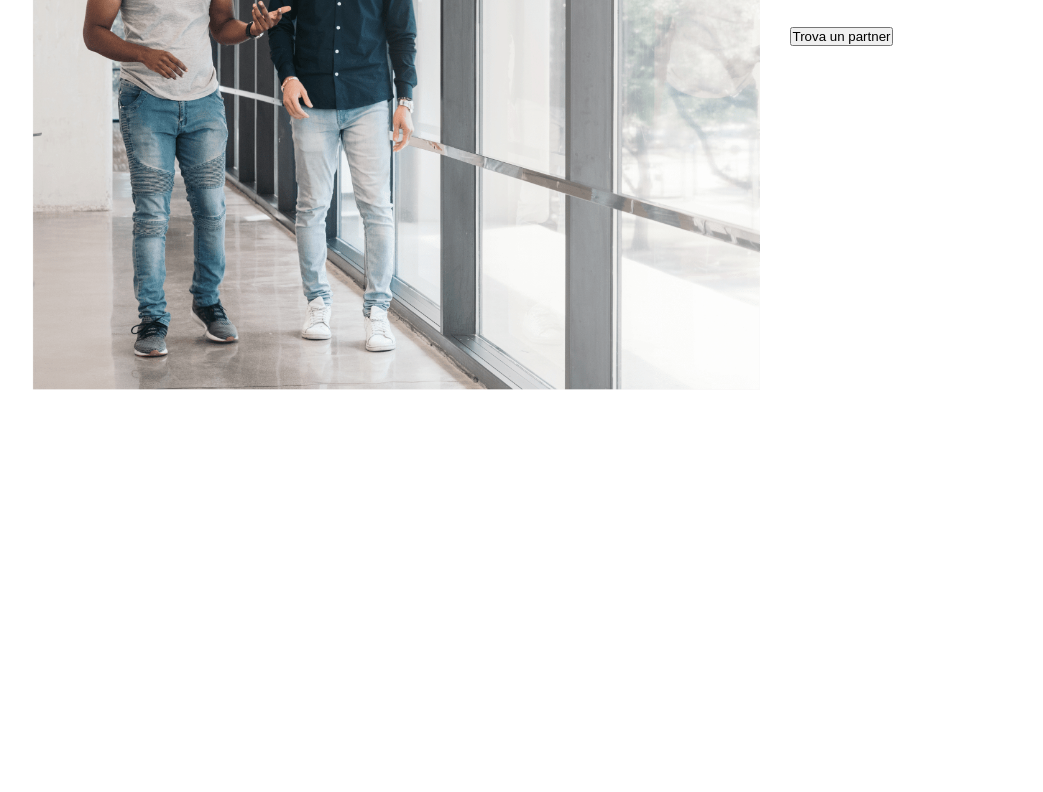
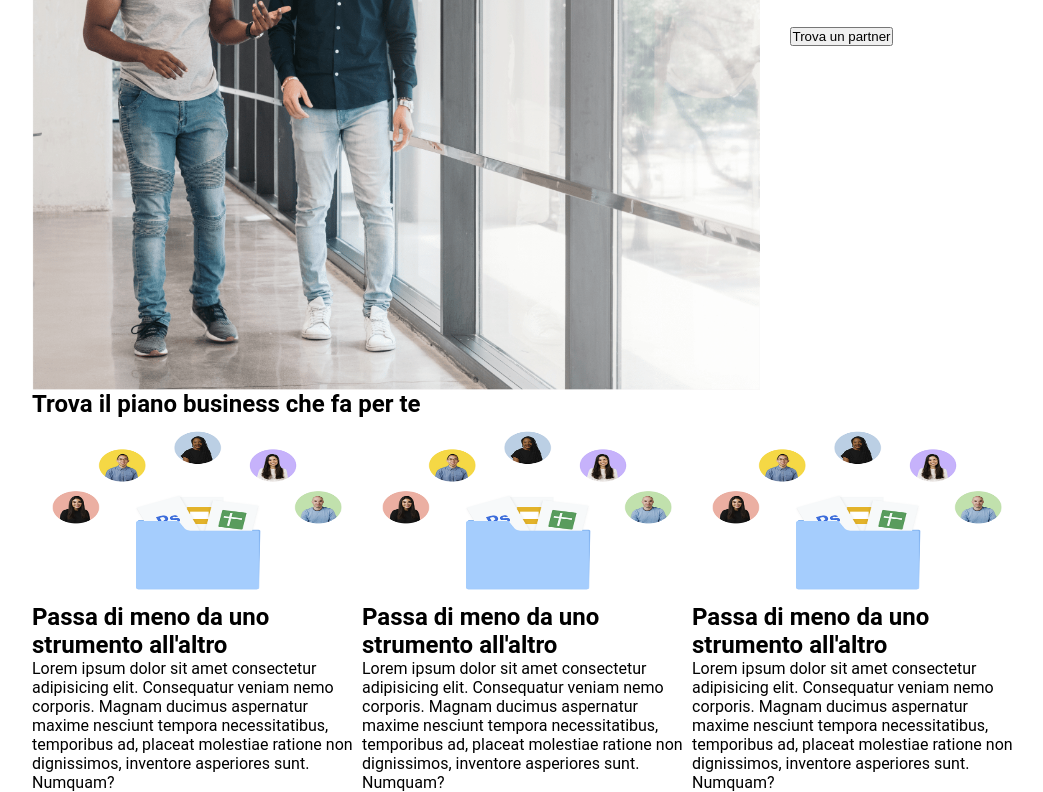
Before and after one commit to Leonomics/htmlcss-dropbox, a plain HTML site: page index.html in a window 1280 px wide. Shown: the part 3786-4578 px from the top of the page, without its empty margins (108-1151 px from the left). Before the commit the page ends 4176 px from the top, so only its background shows below. Drawn offline with Linux system fonts and the light colour scheme.

Commit message:
business frame

```diff
--- a/css/style.css
+++ b/css/style.css
@@ -213,3 +213,11 @@ header{
 .trova-un-partner-button {
     margin-top: 30px;
 }
+
+
+/*BUSINESS*/
+
+
+.card-frame {
+    flex-basis: 33%;
+}
--- a/index.html
+++ b/index.html
@@ -231,6 +231,7 @@
             </div>
         </section>
 
+        <!--"partner/entra in contatto" section-->
         <section id="entra-in-contatto">
             <div class="container">
             <div class="partner-row">
@@ -251,6 +252,52 @@
             </div>
             </div>
         </section>
+
+        <!--"business" section-->
+        <section id="dropbox-business">
+            <div class="container">
+                    <h2>
+                        Trova il piano business che fa per te
+                    </h2>
+            </div>
+            <div class="container">
+                <div class="row">
+                    <div class="card-frame">
+                        <div class="card-img">
+                            <img src="img/business-feature-switching-tools.png">
+                        </div>
+                        <div class="card-title">
+                            <h2>Passa di meno da uno strumento all'altro</h2>
+                        </div>
+                        <div class="card-text">
+                            <p>Lorem ipsum dolor sit amet consectetur adipisicing elit. Consequatur veniam nemo corporis. Magnam ducimus aspernatur maxime nesciunt tempora necessitatibus, temporibus ad, placeat molestiae ratione non dignissimos, inventore asperiores sunt. Numquam?</p>
+                        </div>
+                    </div>
+                    <div class="card-frame">
+                        <div class="card-img">
+                            <img src="img/business-feature-switching-tools.png">
+                        </div>
+                        <div class="card-title">
+                            <h2>Passa di meno da uno strumento all'altro</h2>
+                        </div>
+                        <div class="card-text">
+                            <p>Lorem ipsum dolor sit amet consectetur adipisicing elit. Consequatur veniam nemo corporis. Magnam ducimus aspernatur maxime nesciunt tempora necessitatibus, temporibus ad, placeat molestiae ratione non dignissimos, inventore asperiores sunt. Numquam?</p>
+                        </div>
+                    </div>
+                    <div class="card-frame">
+                        <div class="card-img">
+                            <img src="img/business-feature-switching-tools.png">
+                        </div>
+                        <div class="card-title">
+                            <h2>Passa di meno da uno strumento all'altro</h2>
+                        </div>
+                        <div class="card-text">
+                            <p>Lorem ipsum dolor sit amet consectetur adipisicing elit. Consequatur veniam nemo corporis. Magnam ducimus aspernatur maxime nesciunt tempora necessitatibus, temporibus ad, placeat molestiae ratione non dignissimos, inventore asperiores sunt. Numquam?</p>
+                        </div>
+                    </div>
+                </div>
+            </div>
+        </section>
     </main>
 </body>
 </html>
```
